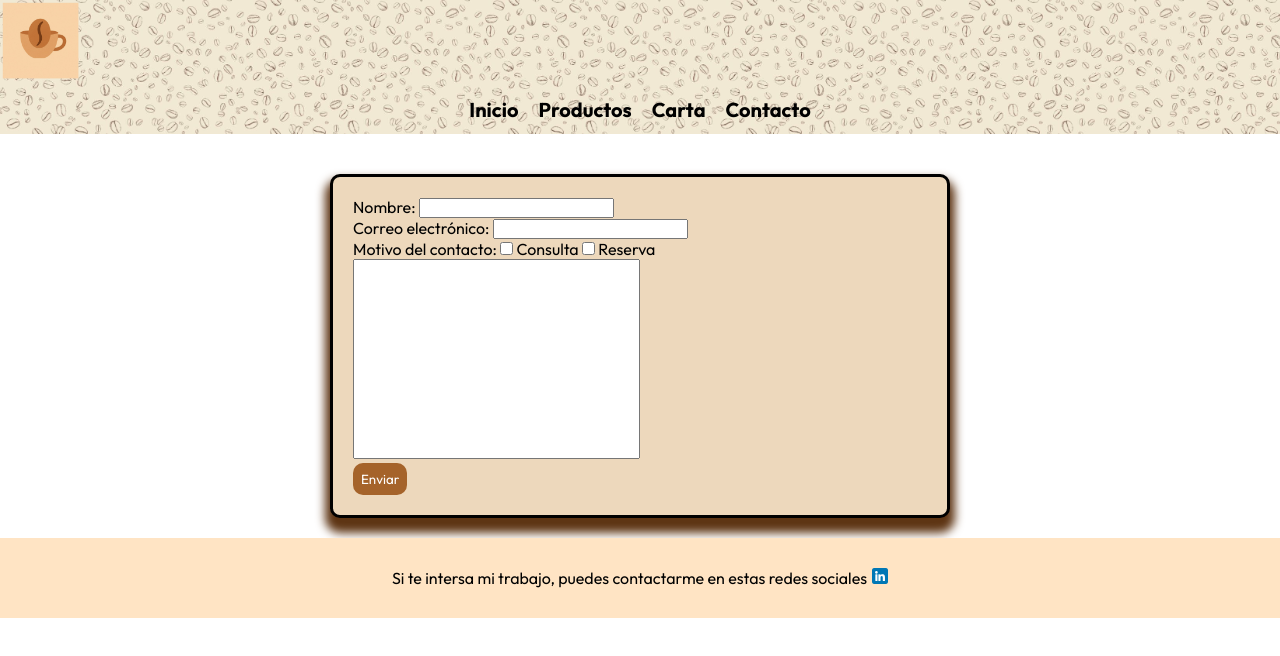
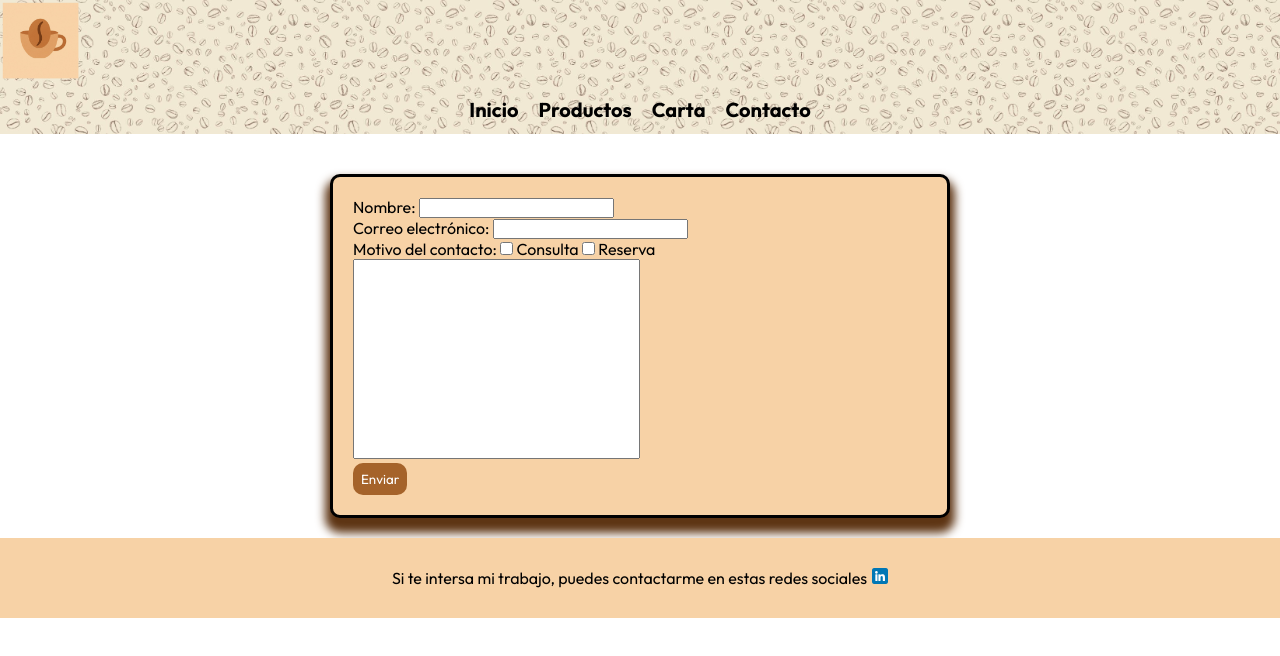
Before and after one commit to Fabrizi0Z/Proyecto-TalentoTech, a plain HTML site: page contacto.html in a window 1280 px wide. Drawn offline with Linux system fonts and the light colour scheme.

Commit message:
Se usa herramienta colorzilla para que coicida el color de la imagen del logo con el color utilizado en el section y en el footer

```diff
--- a/style.css
+++ b/style.css
@@ -85,7 +85,7 @@ textarea{
 
 section{
     padding: 20px;
-    justify-items: center;
+    justify-items: center; /*CON ESTO LO QUE HICE FUE CENTRAR EL CUADRO DONDE SE ACOMODA EL SECTION*/
 
 
 }
@@ -96,7 +96,7 @@ section{
     width: 50%;
     padding: 20px;
     margin-top: 20px;
-    background-color: #EDD8BC;
+    background-color: RGB(247, 210, 166);
     border-radius: 10px;
     border: solid black;
     box-shadow: 0 10px 10px 5px rgb(94, 53, 20);
@@ -134,7 +134,7 @@ p{
 
 
 .footer{
-    background-color: bisque;
+    background-color: RGB(247, 210, 166);
     padding: 10px;
     display: flex;
     flex: auto;
```
